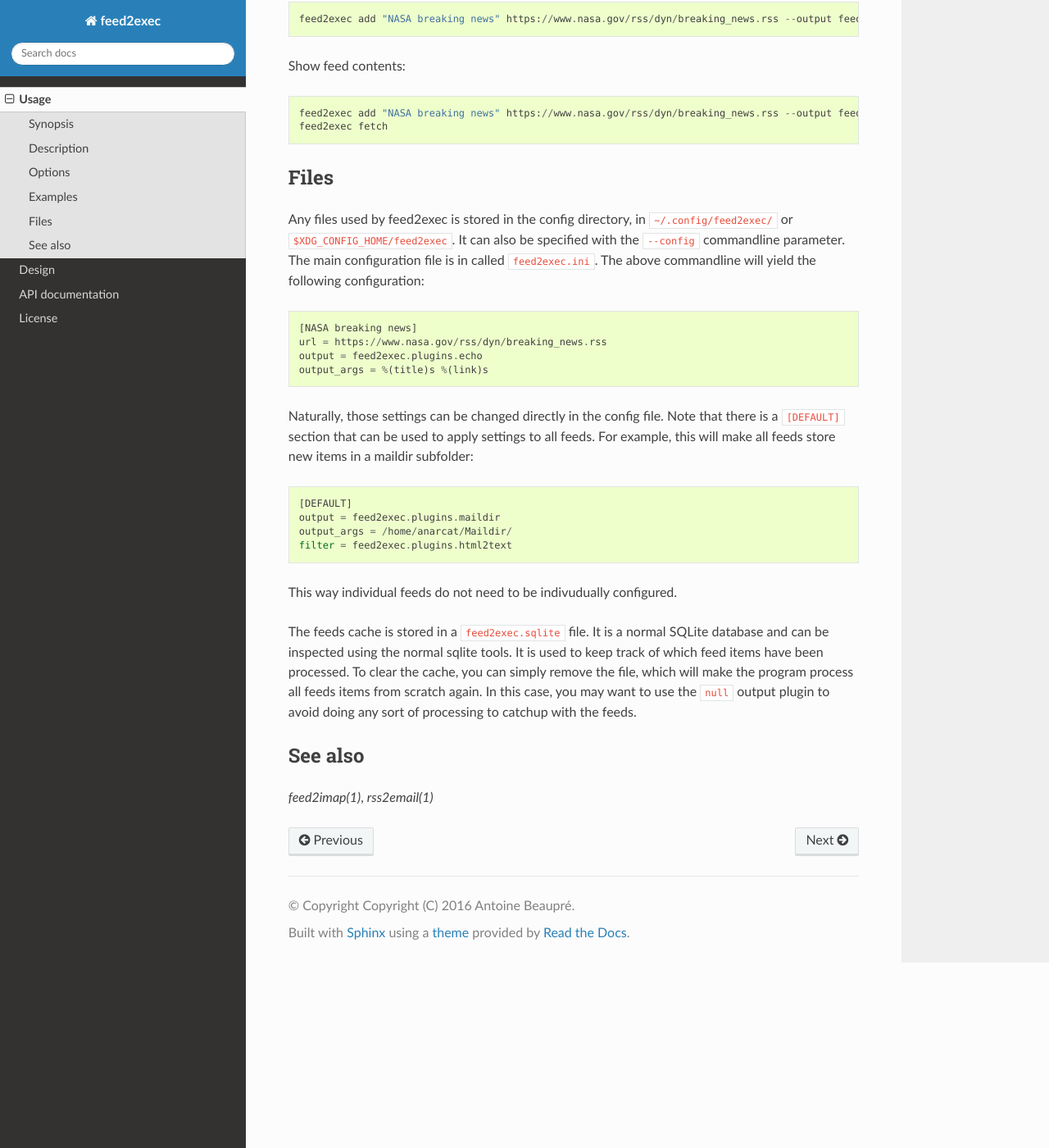
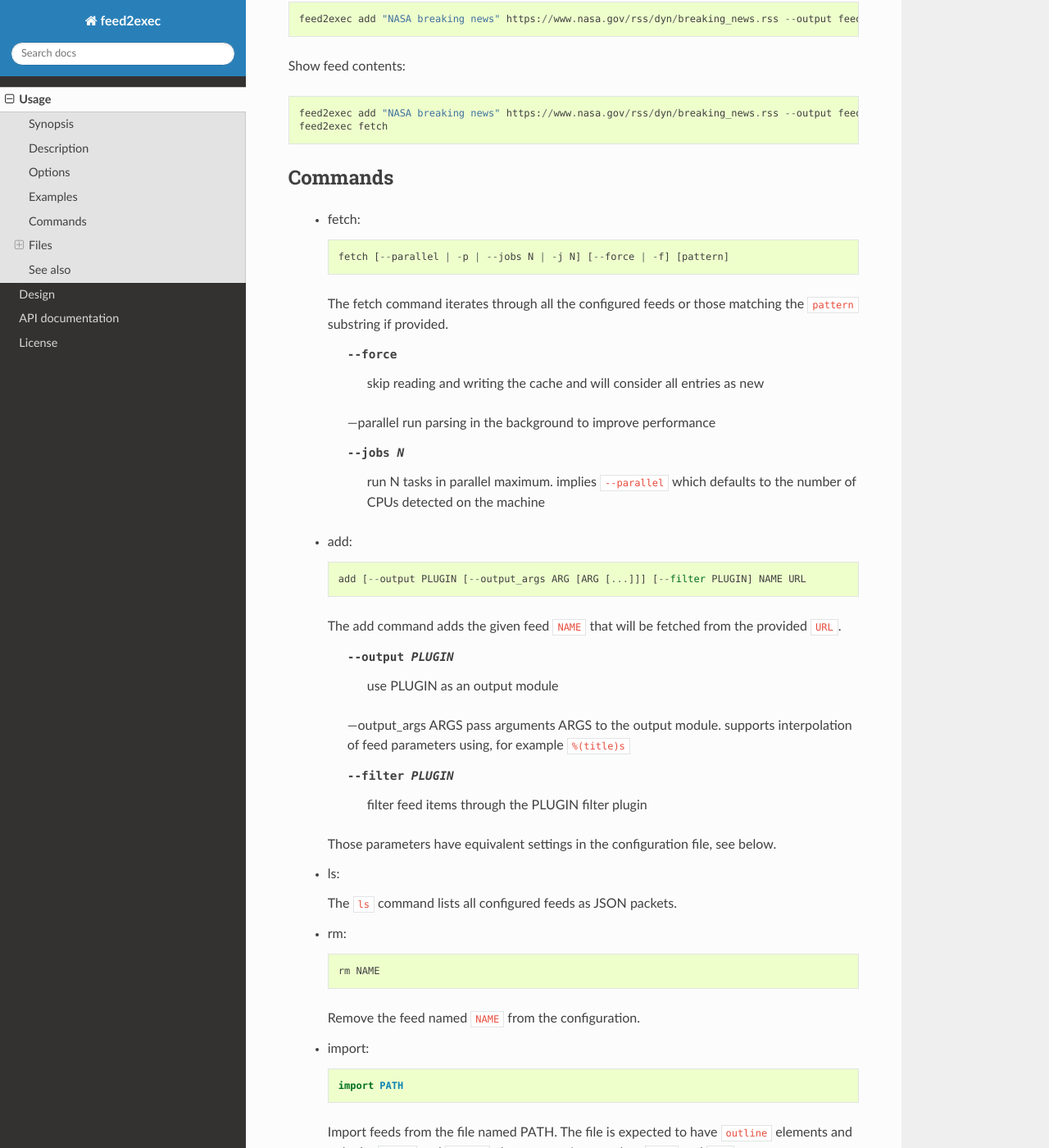
Before and after one commit to timb-machine-mirrors/anarcat-feed2exec, a Sphinx documentation site: the page built from doc/usage.rst, in a window 1280 px wide and 1400 px high, scrolled down 994 px. Shown: the whole window at 82% size. Built offline with Sphinx 7.4.7 and the Read the Docs theme 2.0.0, drawn with Linux system fonts in a browser that asks for light colours; the version number could not be read and is left out; some of the changed text lies outside the part shown.

Commit message:
explicitly document config file and all commands in manpage

```diff
--- a/doc/usage.rst
+++ b/doc/usage.rst
@@ -34,8 +34,75 @@
   feed2exec add "NASA breaking news" https://www.nasa.gov/rss/dyn/breaking_news.rss --output feed2exec.plugins.echo --output_args "%(title)s %(link)s"
   feed2exec fetch
 
+Commands
+--------
+
+ * fetch::
+
+     fetch [--parallel | -p | --jobs N | -j N] [--force | -f] [pattern]
+
+   The fetch command iterates through all the configured feeds or
+   those matching the ``pattern`` substring if provided.
+
+       --force     skip reading and writing the cache and
+                   will consider all entries as new
+
+       --parallel  run parsing in the background to improve
+                   performance
+
+       --jobs N    run N tasks in parallel maximum. implies
+                   ``--parallel`` which defaults to the number of CPUs
+                   detected on the machine
+
+ * add::
+
+     add [--output PLUGIN [--output_args ARG [ARG [...]]] [--filter PLUGIN] NAME URL
+
+   The add command adds the given feed ``NAME`` that will be fetched
+   from the provided ``URL``.
+
+       --output PLUGIN     use PLUGIN as an output module
+
+       --output_args ARGS  pass arguments ARGS to the output
+                           module. supports interpolation of feed
+                           parameters using, for example ``%(title)s``
+
+       --filter PLUGIN     filter feed items through the PLUGIN filter
+                           plugin
+
+   Those parameters have equivalent settings in the configuration
+   file, see below.
+
+ * ls:
+
+   The ``ls`` command lists all configured feeds as JSON packets.
+
+ * rm::
+
+     rm NAME
+
+   Remove the feed named ``NAME`` from the configuration.
+
+ * import::
+
+     import PATH
+
+   Import feeds from the file named PATH. The file is expected to have
+   ``outline`` elements and only the ``title`` and ``xmlUrl`` elements
+   are imported, as ``NAME`` and ``URL`` parameters, respectively.
+
+ * export::
+
+     export PATH
+
+   Export feeds into the file named PATH. The file will use the feed
+   NAME elements as ``title`` and the URL as ``xmlUrl``.
+
 Files
 -----
+
+Configuration file
+~~~~~~~~~~~~~~~~~~
 
 Any files used by feed2exec is stored in the config directory, in
 ``~/.config/feed2exec/`` or ``$XDG_CONFIG_HOME/feed2exec``. It can
@@ -60,6 +127,36 @@
 
 This way individual feeds do not need to be indivudually configured.
 
+The following configuration parameters are supported:
+
+  name
+      Human readable name for the feed. Equivalent to the ``NAME``
+      argument in the ``add`` command.
+
+  url
+      Address to fetch the feed from. Can be HTTP or HTTPS, but also
+      ``file://`` resources for test purposes.
+
+  output
+      Output plugin to use. Equivalent to the ``--output`` option in
+      the ``add`` command.
+
+  output_args
+      Arguments to pass to the output plugin. Equivalent to the
+      ``--output_args`` option in the ``add`` command.
+
+  filter
+      Filter plugin to use. Equivalent to the ``--filter`` option in
+      the ``add`` command.
+
+  folder
+      Subfolder to use when writing to a mailbox. By default, a
+      *slugified* version of the feed name (where spaces and special
+      character are replaced by ``-``) is used.
+
+Cache database
+~~~~~~~~~~~~~~
+
 The feeds cache is stored in a ``feed2exec.sqlite`` file. It is a
 normal SQLite database and can be inspected using the normal sqlite
 tools. It is used to keep track of which feed items have been
```
Also changed, not shown: 1 other file.
